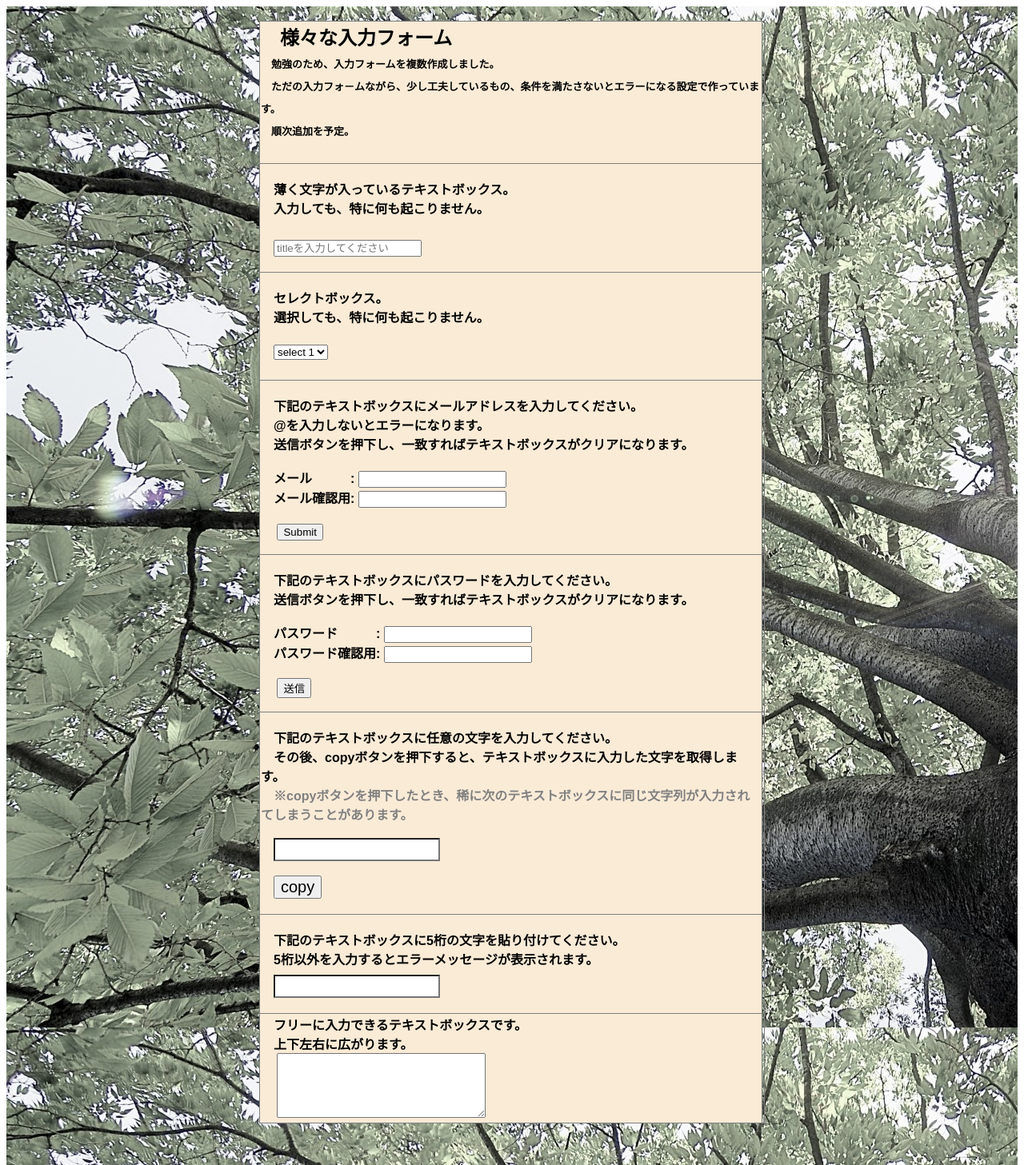
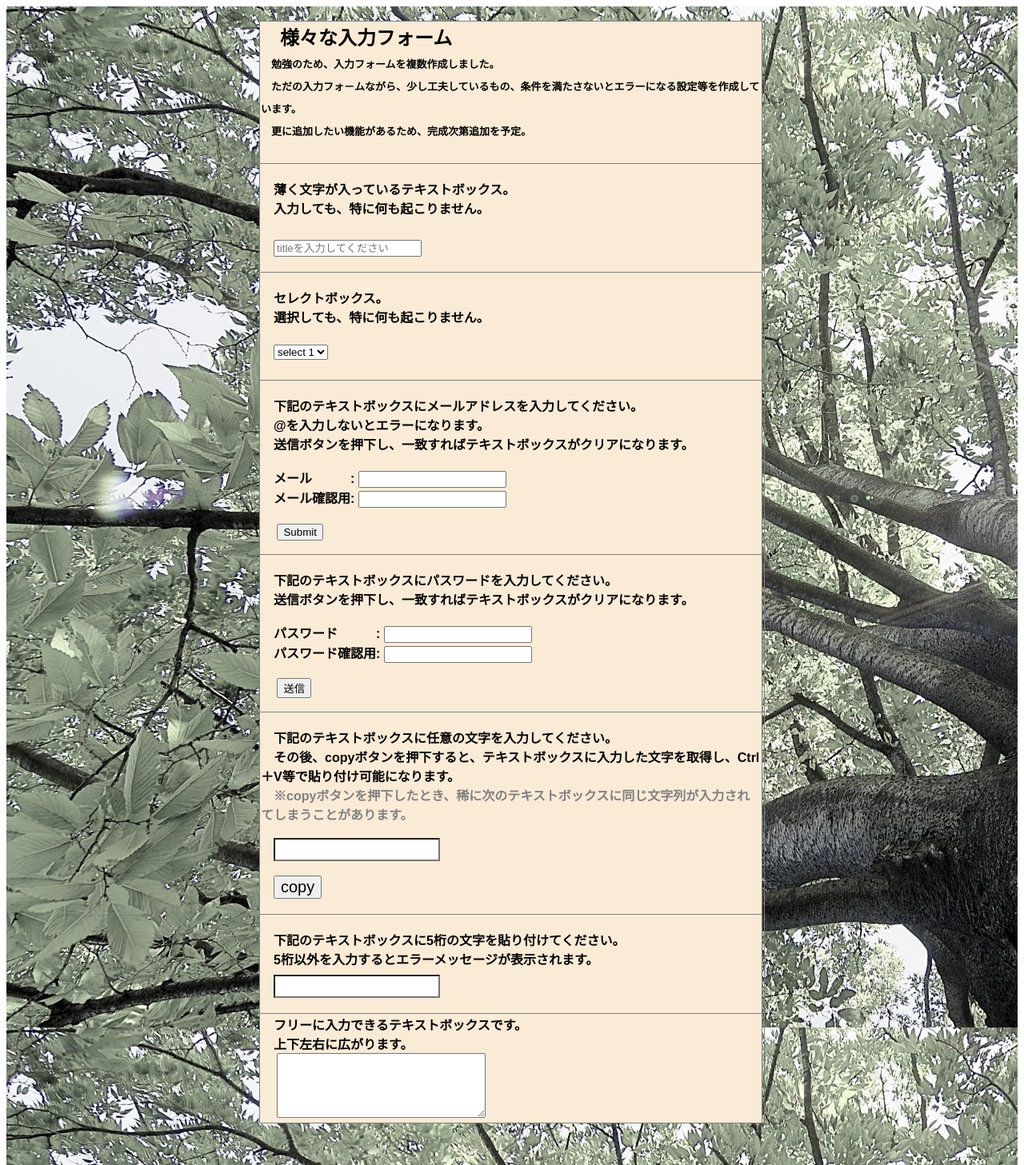
Before and after one commit to yusuke-study/Report-submission04, a plain HTML site: page index.html in a window 1280 px wide. Shown: the top 1457 px of the page at 80% size. Drawn offline with Linux system fonts and the light colour scheme.

Commit message:
Update index.html

```diff
--- a/index.html
+++ b/index.html
@@ -24,8 +24,8 @@
 		　様々な入力フォーム<br>
 		<font size="2" face=sans-serif>
 		　勉強のため、入力フォームを複数作成しました。<br>
-		　ただの入力フォ－ムながら、少し工夫しているもの、条件を満たさないとエラーになる設定で作っています。<br>
-		　順次追加を予定。<br>
+		　ただの入力フォ－ムながら、少し工夫しているもの、条件を満たさないとエラーになる設定等を作成しています。<br>
+		　更に追加したい機能があるため、完成次第追加を予定。<br>
 		　</font></b></span><br>
 	</tr>
 
@@ -88,7 +88,7 @@
 		<tr valign="middle" bgcolor="white">
 		<td bgcolor="#FAEBD7"><span><b><font size="3" face=sans-serif><br>
 		　下記のテキストボックスに任意の文字を入力してください。<br>
-		　その後、copyボタンを押下すると、テキストボックスに入力した文字を取得します。
+		　その後、copyボタンを押下すると、テキストボックスに入力した文字を取得し、Ctrl＋V等で貼り付け可能になります。
 		　<div style="color:#808080">　※copyボタンを押下したとき、稀に次のテキストボックスに同じ文字列が入力されてしまうことがあります。</div></font></b></span><br>
 		　<input id="searchKeyword" name="searchKeyword" style="ime-mode: disabled; width:200px; font-size:20px; background-color:white; color:Red;  type="text" value="" size="45" maxlength="100"><br></br>
 		　<button style="color=black; heigh:50px; width:60px; font-size:20px;" onclick="copyToClipboard()">copy</button><br></br>
@@ -106,13 +106,9 @@
 		</tr>
 
 
-
-
 	<td bgcolor="#FAEBD7"><span><b><font size="3" face=sans-serif>　フリーに入力できるテキストボックスです。<br>
 		　上下左右に広がります。</font></b></span><br>
 		<textarea cols="30" rows="5" ></textarea>
-
-
 
 </table>
 <BR><BR>
@@ -129,8 +125,6 @@
     	}
   		}
 		// -->
-
-
 
         function CheckPassword(confirm){
             var input1 = password.value;
@@ -157,7 +151,6 @@
 	};
 
 
-
 	function NoCopy(){
 		NoText = document.getElementById("keta_input").value;
 		NoLen = NoText.length;
@@ -168,7 +161,6 @@
 			document.getElementById("keta_lbl").innerText = "";
 			alert('文字は5桁で貼り付けてください');
 			document.getElementById("keta_input").value = "";
-
 		}
 	};
 
```
